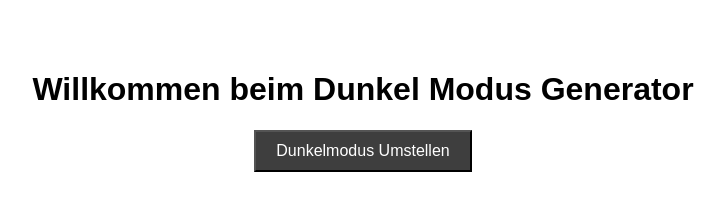
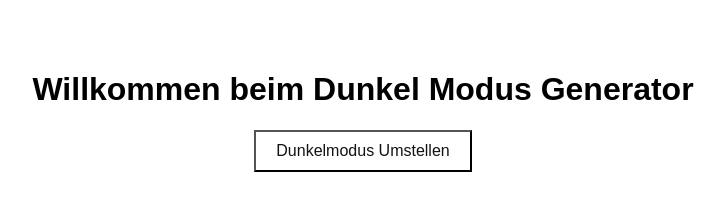
Before and after one commit to sidfakenews986/dunkel-modus-generator, a plain HTML site: page index.html in a window 1280 px wide. In both pictures the pointer is over the button "Dunkelmodus Umstellen". Shown: the whole page, without its empty margins (277-1002 px from the left). Drawn offline with Linux system fonts and the light colour scheme.

Commit message:
Fix button hover background color for dark mode

```diff
--- a/styles.css
+++ b/styles.css
@@ -24,6 +24,6 @@ button {
 }
 
 button:hover {
-    background-color: #3e3e3e;
-    color: #ffffff;
+    background-color: #ffffff;  /* Changed from #3e3e3e to #ffffff for better visibility in dark mode */
+    color: #121212;  /* Changed to dark color for contrast in dark mode */
 }
```
